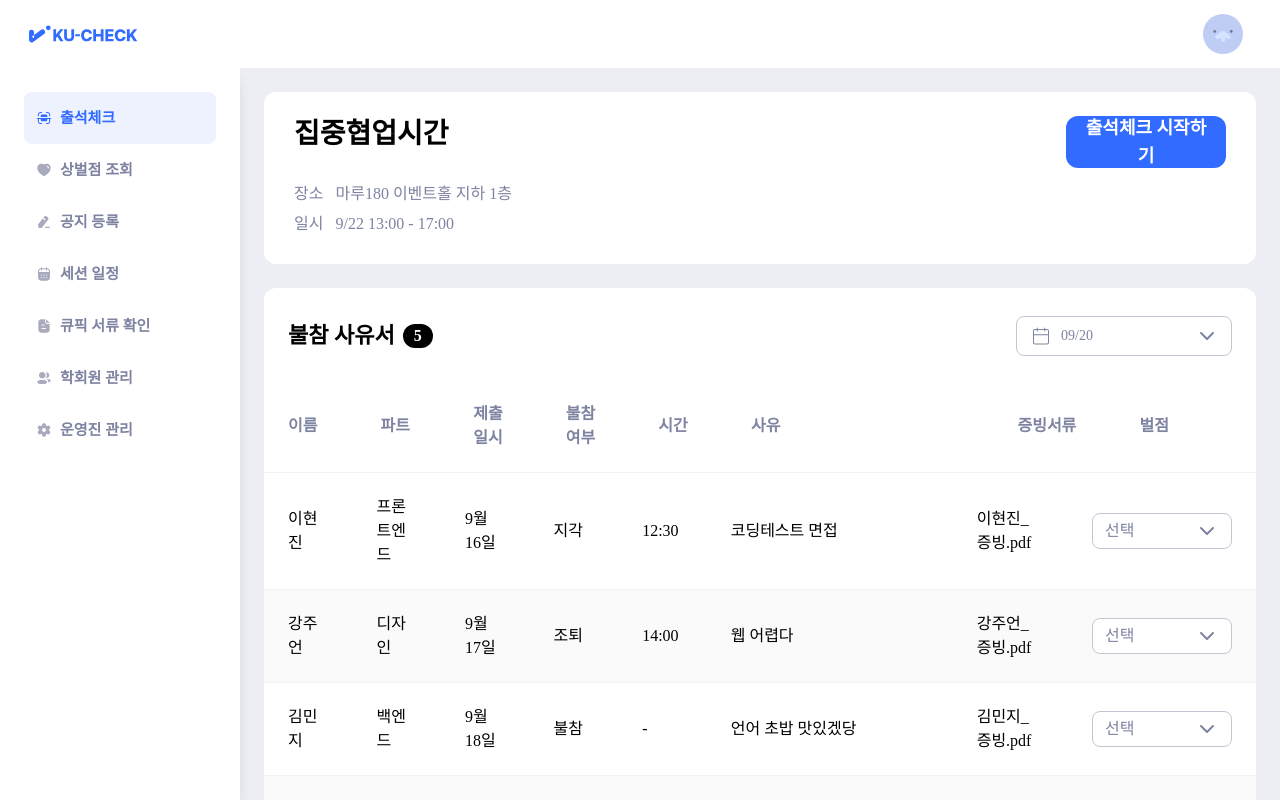
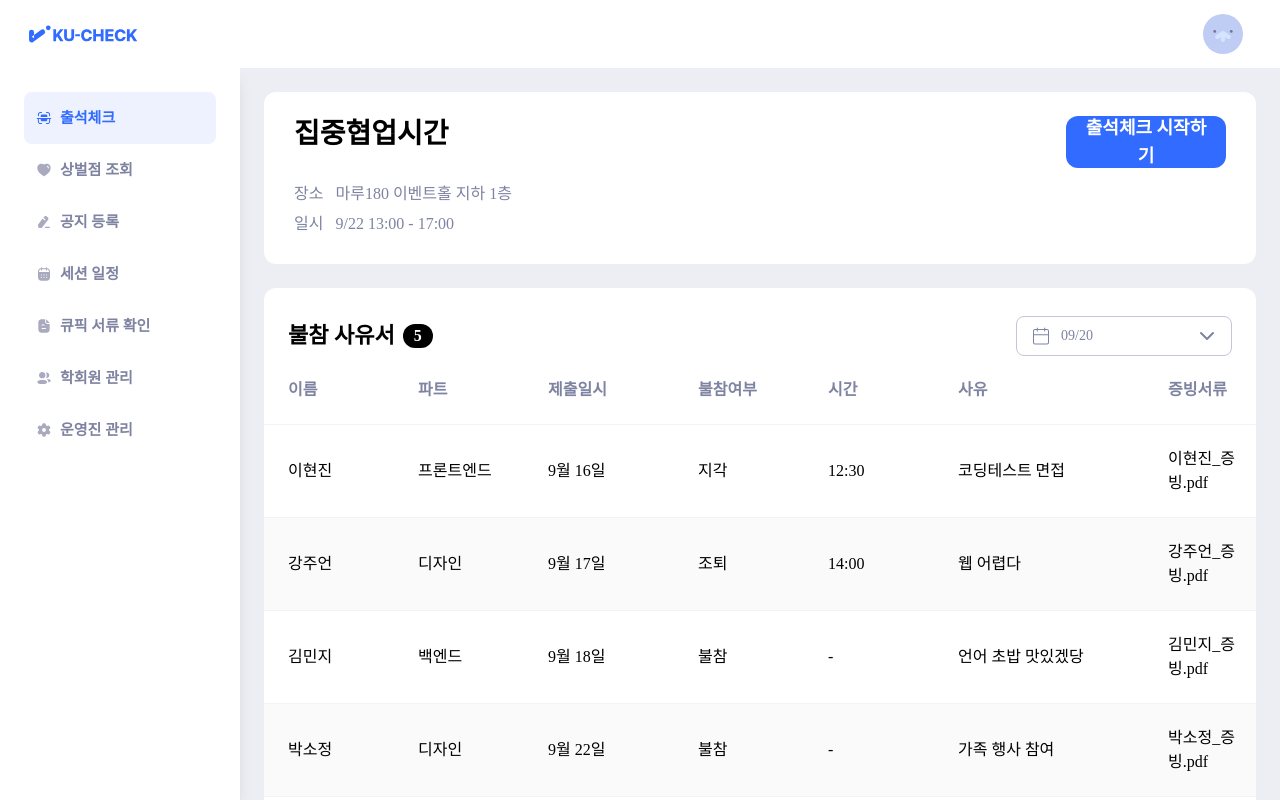
Before and after one commit to Kusitms32th-KuCheck/KuCheck-Front, a Next.js app: page /attendance in a window 1280 px wide. Built offline with nearby package versions, Linux system fonts and the light colour scheme; a web font is replaced by a local one.

Commit message:
feat(#26): 출석체크 표 스타일 변경

```diff
--- a/src/components/manager/attendance/AbsenceTable.tsx
+++ b/src/components/manager/attendance/AbsenceTable.tsx
@@ -38,12 +38,17 @@ export default function AbsenceTable({ records, totalCount }: AbsenceTableProps)
             rightIconActive={<UpIcon width={24} height={24} />}
           />
         </div>
-        <AbsenceTableHeader />
       </div>
-      <div>
-        {records.map((record, index) => (
-          <AbsenceTableRow key={index} record={record} isEven={index % 2 === 0} />
-        ))}
+
+      <div className="w-full overflow-x-auto">
+        <div className="min-w-[960px]">
+          <AbsenceTableHeader />
+          <div>
+            {records.map((record, index) => (
+              <AbsenceTableRow key={index} record={record} isEven={index % 2 === 0} />
+            ))}
+          </div>
+        </div>
       </div>
     </div>
   )
--- a/src/components/manager/attendance/AbsenceTableHeader.tsx
+++ b/src/components/manager/attendance/AbsenceTableHeader.tsx
@@ -1,5 +1,6 @@
 const headers = ['이름', '파트', '제출일시', '불참여부', '시간', '사유', '증빙서류', '벌점']
-const gridTemplate = '0.59fr 0.59fr 0.59fr 0.59fr 0.59fr 3fr 1fr 1.28fr'
+const gridTemplate =
+  'minmax(80px,0.59fr) minmax(80px,0.59fr) minmax(100px,0.59fr) minmax(80px,0.59fr) minmax(80px,0.59fr) minmax(160px,3fr) minmax(80px,1fr) minmax(90px,1.28fr)'
 
 export default function AbsenceTableHeader() {
   return (
```
